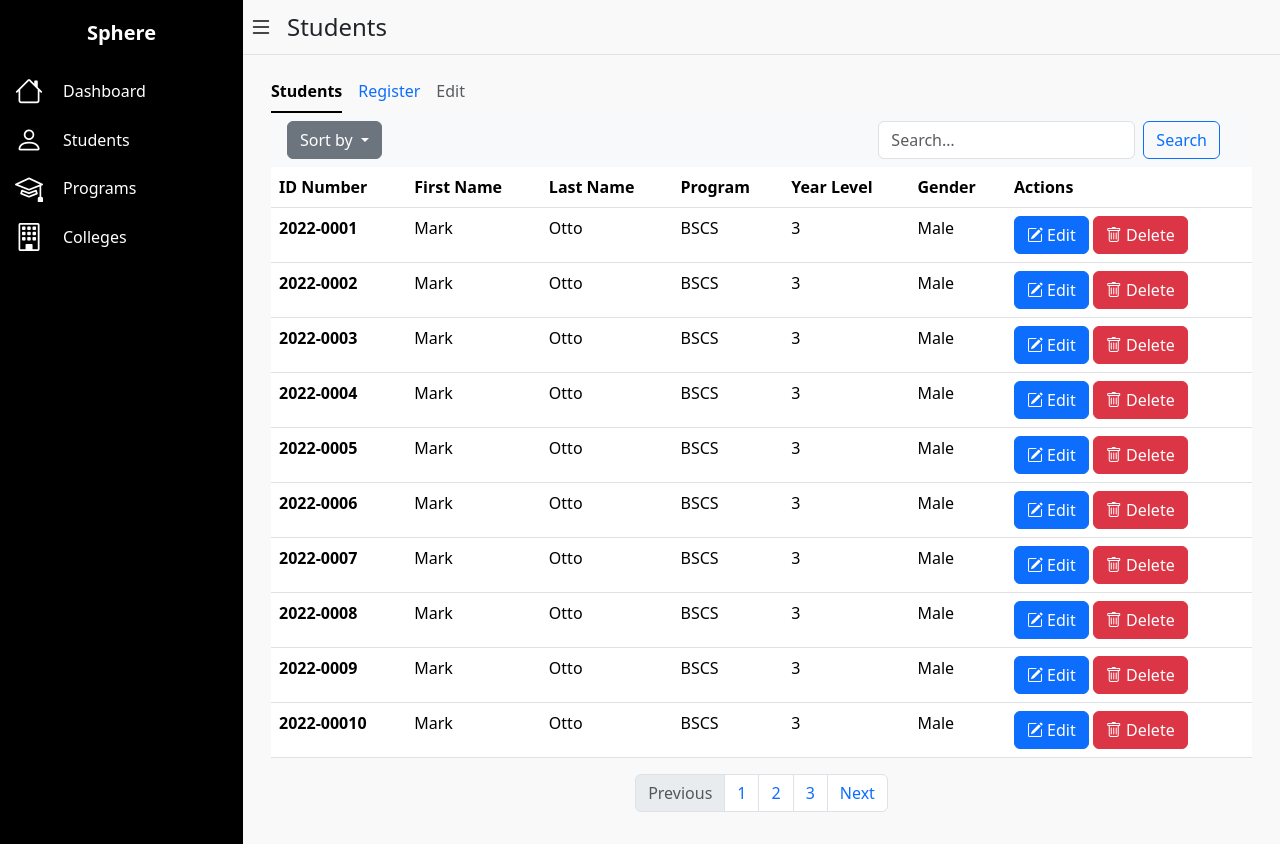
After one commit to utthee/ssis-webapp, a Flask app: page /students in a window 1280 px wide. The commit adds this page. Run offline with Flask 3, Linux system fonts and the light colour scheme.

Commit message:
created templates for students, programs, and colleges

```diff
--- a/app.py
+++ b/app.py
@@ -2,8 +2,55 @@ from flask import Flask, render_template
 app = Flask(__name__)
 
 @app.route("/")
-def index():
-    return render_template("index.html")
+def dashboard():
+    return render_template("dashboard.html", page_title="Dashboard")
+
+# Students page
+@app.route("/students")
+def students():
+    # DUMMY STUDENT DATA
+    n = 10
+    students = [
+        {
+            "id_number": f"2022-000{i+1}",
+            "first_name": "Mark",
+            "last_name": "Otto",
+            "program_code": "BSCS",
+            "year_level": "3",
+            "gender": "Male"
+        }
+        for i in range(n)
+    ]
+    return render_template("students.html",  page_title="Students", students=students)
+
+# Programs page
+@app.route("/programs")
+def programs():
+    # DUMMY PROGRAM DATA
+    n = 10
+    programs = [
+        {
+            "code": "BSCS",
+            "name": "Bachelor of Science in Computer Science",
+            "college_code": "CCS",
+        }
+        for i in range(n)
+    ]
+    return render_template("programs.html",  page_title="Programs", programs=programs)
+
+# Colleges page
+@app.route("/colleges")
+def colleges():
+    # DUMMY COLLEGE DATA
+    n = 10
+    colleges = [
+        {
+            "code": "CCS",
+            "name": "College of Computer Studies"
+        }
+        for i in range(n)
+    ]
+    return render_template("colleges.html",  page_title="Colleges", colleges=colleges)
 
 if __name__ == "__main__":
     app.run(debug=True)
--- a/static/script.js
+++ b/static/script.js
@@ -2,3 +2,16 @@ const toggler = document.querySelector(".toggler-btn");
 toggler.addEventListener("click",function(){
     document.querySelector("#sidebar").classList.toggle("collapsed");
 })
+
+document.addEventListener("DOMContentLoaded", function () {
+  const titleSpan = document.getElementById("page-title");
+  const links = document.querySelectorAll(".sidebar-link");
+
+  links.forEach(link => {
+    link.addEventListener("click", function (e) {
+
+      links.forEach(l => l.classList.remove("active"));
+      this.classList.add("active");
+    });
+  });
+});
--- a/static/styles.css
+++ b/static/styles.css
@@ -25,16 +25,41 @@ a:active {
 }
 
 #sidebar {
-    max-width: 264px;
-    min-width: 264px;
-    transition: all 0.35s ease-in-out;
+    width: 300px;
+    min-width: 60px;
+    transition: width 0.25s ease-in-out;
     background-color: #000;
     display: flex;
     flex-direction: column;
+    overflow: hidden;
 }
 
 #sidebar.collapsed {
-    margin-left: -264px;
+    width: 60px;
+}
+
+#sidebar.collapsed .sidebar-logo {
+    opacity: 0;
+    visibility: hidden;
+}
+
+#sidebar .sidebar-link {
+    display: flex;
+    align-items: center;
+    padding: 10px 15px;
+    color: #fff;
+    text-decoration: none;
+}
+
+#sidebar .sidebar-link i {
+    flex-shrink: 0;
+    margin-right: 20px;
+    font-size: 24px;
+    line-height: 1;
+}
+
+#sidebar.collapsed .sidebar-link span {
+    display: none;
 }
 
 .toggler-btn{
@@ -43,7 +68,7 @@ a:active {
     border: 0;
 }
 
-.toggler-btn svg{
+.toggler-btn i{
     font-size: 1.5rem;
     color: #000;
     font-weight: bold;
@@ -85,3 +110,7 @@ a.sidebar-link{
 a.sidebar-link:hover{
     background-color: #f9f6f630;
 }
+
+.navbar span{
+    font-size: 1.5rem;
+}
--- a/templates/base.html
+++ b/templates/base.html
@@ -13,41 +13,31 @@
         <!-- SIDEBAR -->
         <aside id="sidebar">
             <div class="sidebar-logo">
-                <a href="">SSIS</a>
+                <a href="">Sphere</a>
             </div>
             <!-- NAVIGATION SIDEBAR -->
              <ul class="sidebar-nav p-0">
                 <li class="sidebar-item">
-                    <a href="#" class="sidebar-link">
-                        <svg xmlns="http://www.w3.org/2000/svg" width="16" height="16" fill="currentColor" class="bi bi-house" viewBox="0 0 16 16">
-                            <path d="M8.707 1.5a1 1 0 0 0-1.414 0L.646 8.146a.5.5 0 0 0 .708.708L2 8.207V13.5A1.5 1.5 0 0 0 3.5 15h9a1.5 1.5 0 0 0 1.5-1.5V8.207l.646.647a.5.5 0 0 0 .708-.708L13 5.793V2.5a.5.5 0 0 0-.5-.5h-1a.5.5 0 0 0-.5.5v1.293zM13 7.207V13.5a.5.5 0 0 1-.5.5h-9a.5.5 0 0 1-.5-.5V7.207l5-5z"/>
-                        </svg>
+                    <a href="{{ url_for('dashboard') }}" class="sidebar-link" data-title="Dashboard">
+                        <i class="bi bi-house fs-3"></i>
                         <span>Dashboard</span>
                     </a>
                 </li>
                 <li class="sidebar-item">
-                    <a href="#" class="sidebar-link">
-                        <svg xmlns="http://www.w3.org/2000/svg" width="16" height="16" fill="currentColor" class="bi bi-person" viewBox="0 0 16 16">
-                            <path d="M8 8a3 3 0 1 0 0-6 3 3 0 0 0 0 6m2-3a2 2 0 1 1-4 0 2 2 0 0 1 4 0m4 8c0 1-1 1-1 1H3s-1 0-1-1 1-4 6-4 6 3 6 4m-1-.004c-.001-.246-.154-.986-.832-1.664C11.516 10.68 10.289 10 8 10s-3.516.68-4.168 1.332c-.678.678-.83 1.418-.832 1.664z"/>
-                        </svg>
+                    <a href="{{ url_for('students') }}" class="sidebar-link" data-title="Students">
+                        <i class="bi bi-person fs-3"></i>
                         <span>Students</span>
                     </a>
                 </li>
                 <li class="sidebar-item">
-                    <a href="#" class="sidebar-link">
-                        <svg xmlns="http://www.w3.org/2000/svg" width="16" height="16" fill="currentColor" class="bi bi-mortarboard" viewBox="0 0 16 16">
-                            <path d="M8.211 2.047a.5.5 0 0 0-.422 0l-7.5 3.5a.5.5 0 0 0 .025.917l7.5 3a.5.5 0 0 0 .372 0L14 7.14V13a1 1 0 0 0-1 1v2h3v-2a1 1 0 0 0-1-1V6.739l.686-.275a.5.5 0 0 0 .025-.917zM8 8.46 1.758 5.965 8 3.052l6.242 2.913z"/>
-                            <path d="M4.176 9.032a.5.5 0 0 0-.656.327l-.5 1.7a.5.5 0 0 0 .294.605l4.5 1.8a.5.5 0 0 0 .372 0l4.5-1.8a.5.5 0 0 0 .294-.605l-.5-1.7a.5.5 0 0 0-.656-.327L8 10.466zm-.068 1.873.22-.748 3.496 1.311a.5.5 0 0 0 .352 0l3.496-1.311.22.748L8 12.46z"/>
-                        </svg>
+                    <a href="{{ url_for('programs') }}" class="sidebar-link" data-title="Programs">
+                        <i class="bi bi-mortarboard fs-3"></i>
                         <span>Programs</span>
                     </a>
                 </li>
                 <li class="sidebar-item">
-                    <a href="#" class="sidebar-link">
-                        <svg xmlns="http://www.w3.org/2000/svg" width="16" height="16" fill="currentColor" class="bi bi-building" viewBox="0 0 16 16">
-                            <path d="M4 2.5a.5.5 0 0 1 .5-.5h1a.5.5 0 0 1 .5.5v1a.5.5 0 0 1-.5.5h-1a.5.5 0 0 1-.5-.5zm3 0a.5.5 0 0 1 .5-.5h1a.5.5 0 0 1 .5.5v1a.5.5 0 0 1-.5.5h-1a.5.5 0 0 1-.5-.5zm3.5-.5a.5.5 0 0 0-.5.5v1a.5.5 0 0 0 .5.5h1a.5.5 0 0 0 .5-.5v-1a.5.5 0 0 0-.5-.5zM4 5.5a.5.5 0 0 1 .5-.5h1a.5.5 0 0 1 .5.5v1a.5.5 0 0 1-.5.5h-1a.5.5 0 0 1-.5-.5zM7.5 5a.5.5 0 0 0-.5.5v1a.5.5 0 0 0 .5.5h1a.5.5 0 0 0 .5-.5v-1a.5.5 0 0 0-.5-.5zm2.5.5a.5.5 0 0 1 .5-.5h1a.5.5 0 0 1 .5.5v1a.5.5 0 0 1-.5.5h-1a.5.5 0 0 1-.5-.5zM4.5 8a.5.5 0 0 0-.5.5v1a.5.5 0 0 0 .5.5h1a.5.5 0 0 0 .5-.5v-1a.5.5 0 0 0-.5-.5zm2.5.5a.5.5 0 0 1 .5-.5h1a.5.5 0 0 1 .5.5v1a.5.5 0 0 1-.5.5h-1a.5.5 0 0 1-.5-.5zm3.5-.5a.5.5 0 0 0-.5.5v1a.5.5 0 0 0 .5.5h1a.5.5 0 0 0 .5-.5v-1a.5.5 0 0 0-.5-.5z"/>
-                            <path d="M2 1a1 1 0 0 1 1-1h10a1 1 0 0 1 1 1v14a1 1 0 0 1-1 1H3a1 1 0 0 1-1-1zm11 0H3v14h3v-2.5a.5.5 0 0 1 .5-.5h3a.5.5 0 0 1 .5.5V15h3z"/>
-                        </svg>
+                    <a href="{{ url_for('colleges') }}" class="sidebar-link" data-title="Colleges">
+                        <i class="bi bi-building fs-3"></i>
                         <span>Colleges</span>
                     </a>
                 </li>
@@ -58,26 +48,25 @@
          <div class="main">
             <nav class="navbar navbar-expand border-bottom">
                 <button class="toggler-btn" type="button">
-                    <svg xmlns="http://www.w3.org/2000/svg" width="16" height="16" fill="currentColor" class="bi bi-list" viewBox="0 0 16 16">
-                        <path fill-rule="evenodd" d="M2.5 12a.5.5 0 0 1 .5-.5h10a.5.5 0 0 1 0 1H3a.5.5 0 0 1-.5-.5m0-4a.5.5 0 0 1 .5-.5h10a.5.5 0 0 1 0 1H3a.5.5 0 0 1-.5-.5m0-4a.5.5 0 0 1 .5-.5h10a.5.5 0 0 1 0 1H3a.5.5 0 0 1-.5-.5"/>
-                    </svg>
+                    <i class="bi bi-list fs 3"></i>
                 </button>
+                <span id="page-title" class="ms-2">
+                    {{ page_title }}
+                </span>
             </nav>
             <main class="p-3">
                 <div class="container-fluid">
-                    <div class="mb-3 text-center">
-                        <h1>Student Information System</h1>
+                    <div class="mb-3">
+                        {% block body %}
+
+                        {% endblock %}
                     </div>
                 </div>
             </main>
          </div>
     </div>
-    {% block body %}
 
-    {% endblock %}
     <script src="https://cdn.jsdelivr.net/npm/bootstrap@5.3.8/dist/js/bootstrap.bundle.min.js" integrity="sha384-FKyoEForCGlyvwx9Hj09JcYn3nv7wiPVlz7YYwJrWVcXK/BmnVDxM+D2scQbITxI" crossorigin="anonymous"></script>
-    <script src="https://cdn.jsdelivr.net/npm/@popperjs/core@2.11.8/dist/umd/popper.min.js" integrity="sha384-I7E8VVD/ismYTF4hNIPjVp/Zjvgyol6VFvRkX/vR+Vc4jQkC+hVqc2pM8ODewa9r" crossorigin="anonymous"></script>
-    <script src="https://cdn.jsdelivr.net/npm/bootstrap@5.3.8/dist/js/bootstrap.min.js" integrity="sha384-G/EV+4j2dNv+tEPo3++6LCgdCROaejBqfUeNjuKAiuXbjrxilcCdDz6ZAVfHWe1Y" crossorigin="anonymous"></script>
     <script src="{{url_for('static', filename='script.js')}}"></script> <!--script.js-->
 </body>
 </html>
--- a/templates/index.html
+++ /dev/null
@@ -1,5 +0,0 @@
-{% extends "base.html" %}
-
-{% block body %}
-    <h1>index.html</h1>
-{% endblock %}
--- /dev/null
+++ b/templates/students.html
@@ -0,0 +1,92 @@
+{% extends "base.html" %}
+
+{% block body %}
+    <!-- UNDERLINED TABS -->
+    <ul class="nav nav-underline">
+        <li class="nav-item">
+            <a class="nav-link active" aria-current="page" href="#">Students</a>
+        </li>
+        <li class="nav-item">
+            <a class="nav-link" href="#">Register</a>
+        </li>
+        <li class="nav-item">
+            <a class="nav-link disabled" aria-disabled="true">Edit</a>
+        </li>
+    </ul>
+
+    <!-- NAV BAR FOR SEARCH AND SORT BY FUNCTION-->
+    <nav class="navbar navbar-expand-lg navbar-light bg-light px-3">
+        <div class="collapse navbar-collapse" id="navbarContent">
+            <!-- Sort by Dropdown -->
+            <div class="dropdown">
+                <button class="btn btn-secondary dropdown-toggle" type="button" data-bs-toggle="dropdown" aria-expanded="false">
+                    Sort by
+                </button>
+                <ul class="dropdown-menu">
+                    <li><a class="dropdown-item" href="#">ID Number</a></li>
+                    <li><a class="dropdown-item" href="#">First Name</a></li>
+                    <li><a class="dropdown-item" href="#">Last Name</a></li>
+                    <li><a class="dropdown-item" href="#">Course</a></li>
+                    <li><a class="dropdown-item" href="#">Year Level</a></li>
+                    <li><a class="dropdown-item" href="#">Gender</a></li>
+                </ul>
+            </div>
+
+            <form class="d-flex ms-auto me-3">
+                <!-- Search Bar -->
+                <input class="form-control me-2" type="search" placeholder="Search…" aria-label="Search">
+                <button class="btn btn-outline-primary" type="submit">Search</button>
+            </form>
+        </div>
+    </nav>
+
+    <!-- STUDENT DATA -->
+    <table class="table">
+        <thead>
+            <tr>
+                <th scope="col">ID Number</th>
+                <th scope="col">First Name</th>
+                <th scope="col">Last Name</th>
+                <th scope="col">Program</th>
+                <th scope="col">Year Level</th>
+                <th scope="col">Gender</th>
+                <th scope="col">Actions</th>
+            </tr>
+        </thead>
+        <tbody>
+            {% for student in students %}
+                <tr>
+                    <th scope="row">{{ student.id_number }}</th>
+                    <td>{{ student.first_name }}</td>
+                    <td>{{ student.last_name }}</td>
+                    <td>{{ student.program_code }}</td>
+                    <td>{{ student.year_level }}</td>
+                    <td>{{ student.gender }}</td>
+                    <td>
+                        <a href="#" class="btn btn-primary">
+                            <i class="bi bi-pencil-square"></i> Edit
+                        </a>
+                        <a href="#" class="btn btn-danger">
+                            <i class="bi bi-trash"></i> Delete
+                        </a>
+                    </td>
+                </tr>
+            {% endfor %}
+        </tbody>
+    </table>
+
+    <!-- PAGINATION -->
+    <nav aria-label="Page navigation example">
+        <ul class="pagination justify-content-center">
+            <li class="page-item disabled">
+                <a class="page-link">Previous</a>
+            </li>
+            <li class="page-item"><a class="page-link" href="#">1</a></li>
+            <li class="page-item"><a class="page-link" href="#">2</a></li>
+            <li class="page-item"><a class="page-link" href="#">3</a></li>
+            <li class="page-item">
+                <a class="page-link" href="#">Next</a>
+            </li>
+        </ul>
+    </nav>
+{% endblock %}
```
Also changed, not shown: templates/colleges.html (added, +79 -0 lines), templates/dashboard.html (added, +34 -0 lines), templates/programs.html (added, +82 -0 lines), 1 other file.
